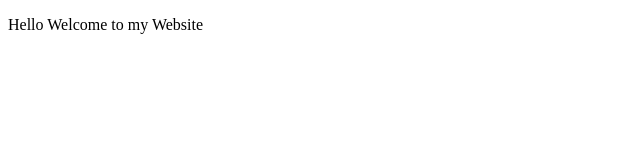
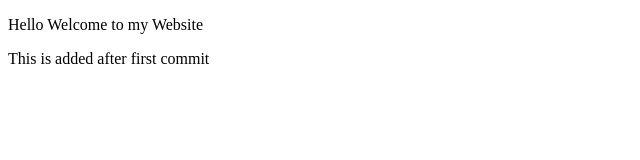
Before and after one commit to abdul-basit-arbisoft/practice-git-commands, a plain HTML site: page index.html in a window 1280 px wide. Shown: the whole page, without its empty margins (0-640 px from the left). Drawn offline with Linux system fonts and the light colour scheme.

Commit message:
Added second para to index file

```diff
--- a/index.html
+++ b/index.html
@@ -7,6 +7,7 @@
 
 <body>
     <p>Hello Welcome to my Website</p>
+    <p>This is added after first commit</p>
 
 </body>
 
```
